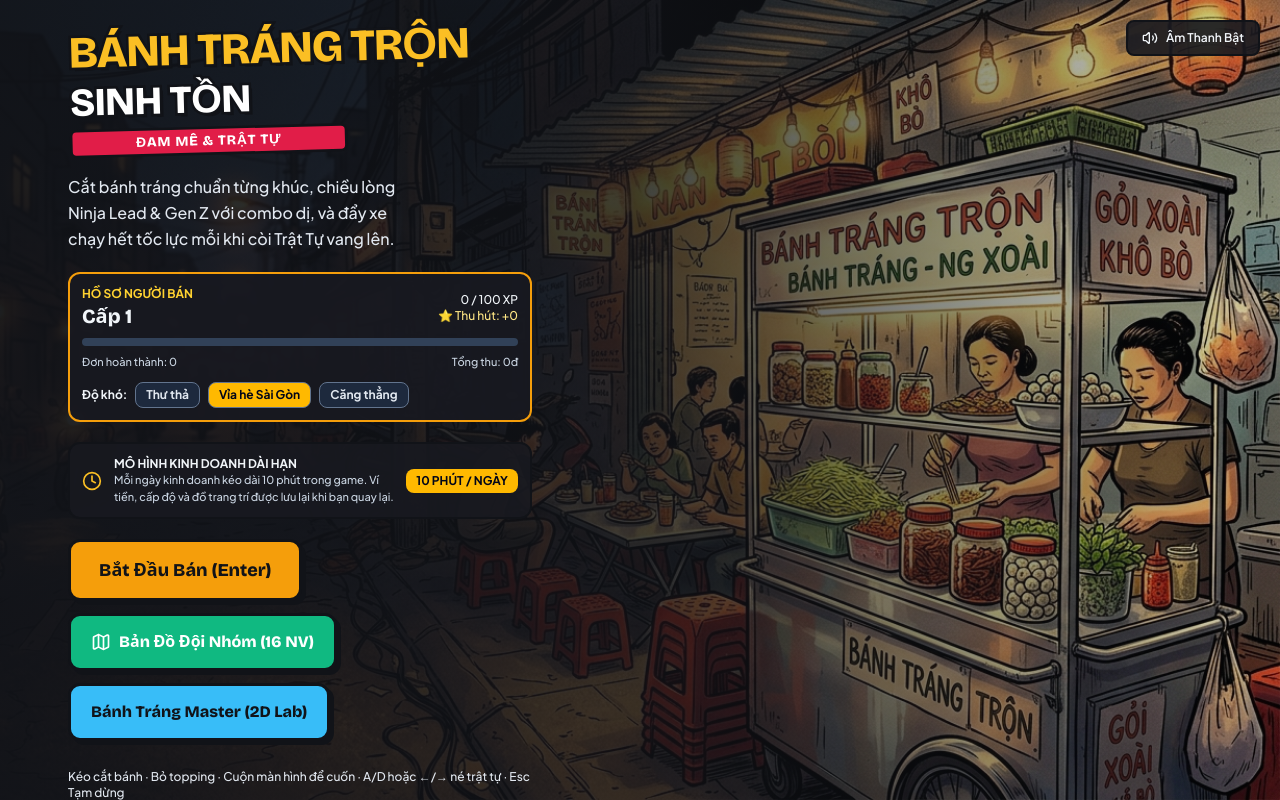
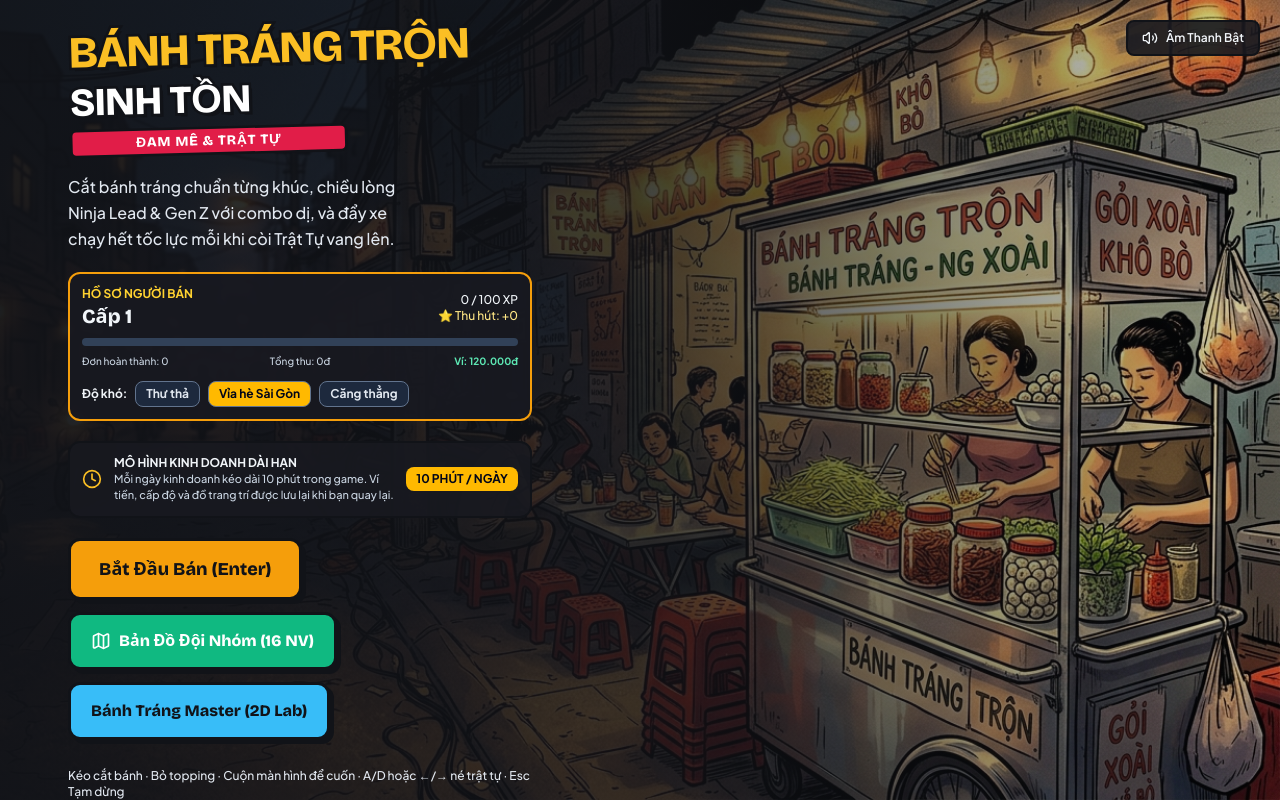
Before and after one commit to leharry21232/gamehaha, a React (Vite) app: page / in a window 1280 px wide. Built offline with nearby package versions, Linux system fonts and the light colour scheme.

Commit message:
feat(ui): show persistent wallet in player profile

```diff
--- a/src/App.tsx
+++ b/src/App.tsx
@@ -1040,9 +1040,10 @@ export default function App() {
               <div className="mt-2 h-2 overflow-hidden rounded-full bg-slate-700">
                 <div className="h-full rounded-full bg-amber-400 transition-all" style={{ width: `${Math.min(100, hud.playerXp / Math.max(1, hud.playerXpToNext) * 100)}%` }} />
               </div>
-              <div className="mt-2 grid grid-cols-2 gap-2 text-[11px] text-slate-300">
+              <div className="mt-2 grid grid-cols-3 gap-2 text-[10px] text-slate-300">
                 <span>Đơn hoàn thành: {hud.completedOrdersLifetime}</span>
-                <span className="text-right">Tổng thu: {hud.lifetimeEarnings.toLocaleString('vi-VN')}đ</span>
+                <span className="text-center">Tổng thu: {hud.lifetimeEarnings.toLocaleString('vi-VN')}đ</span>
+                <span className="text-right font-bold text-emerald-300">Ví: {hud.money.toLocaleString('vi-VN')}đ</span>
               </div>
               <div className="mt-3 flex flex-wrap items-center gap-2">
                 <span className="text-xs font-bold">Độ khó:</span>
```
